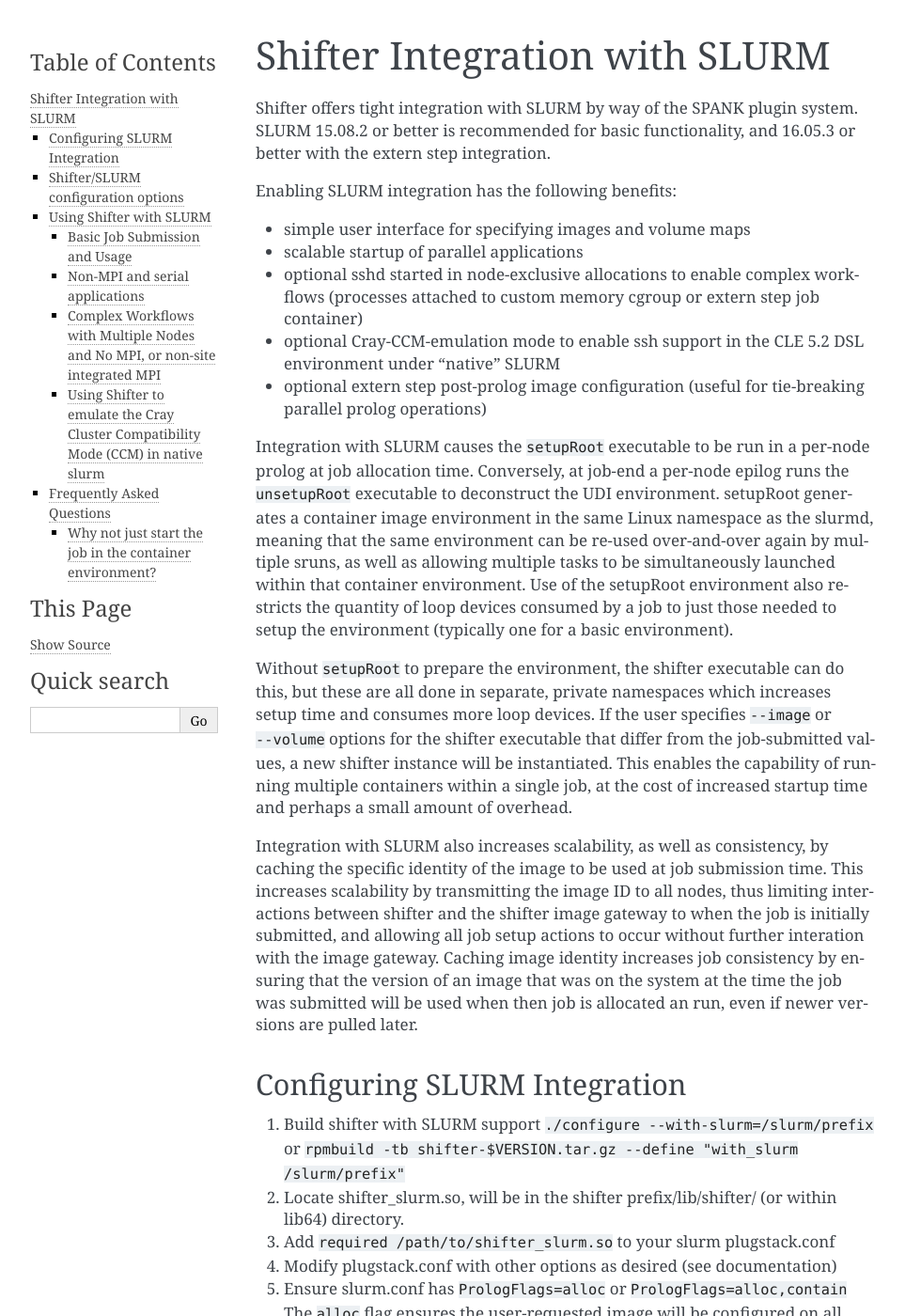
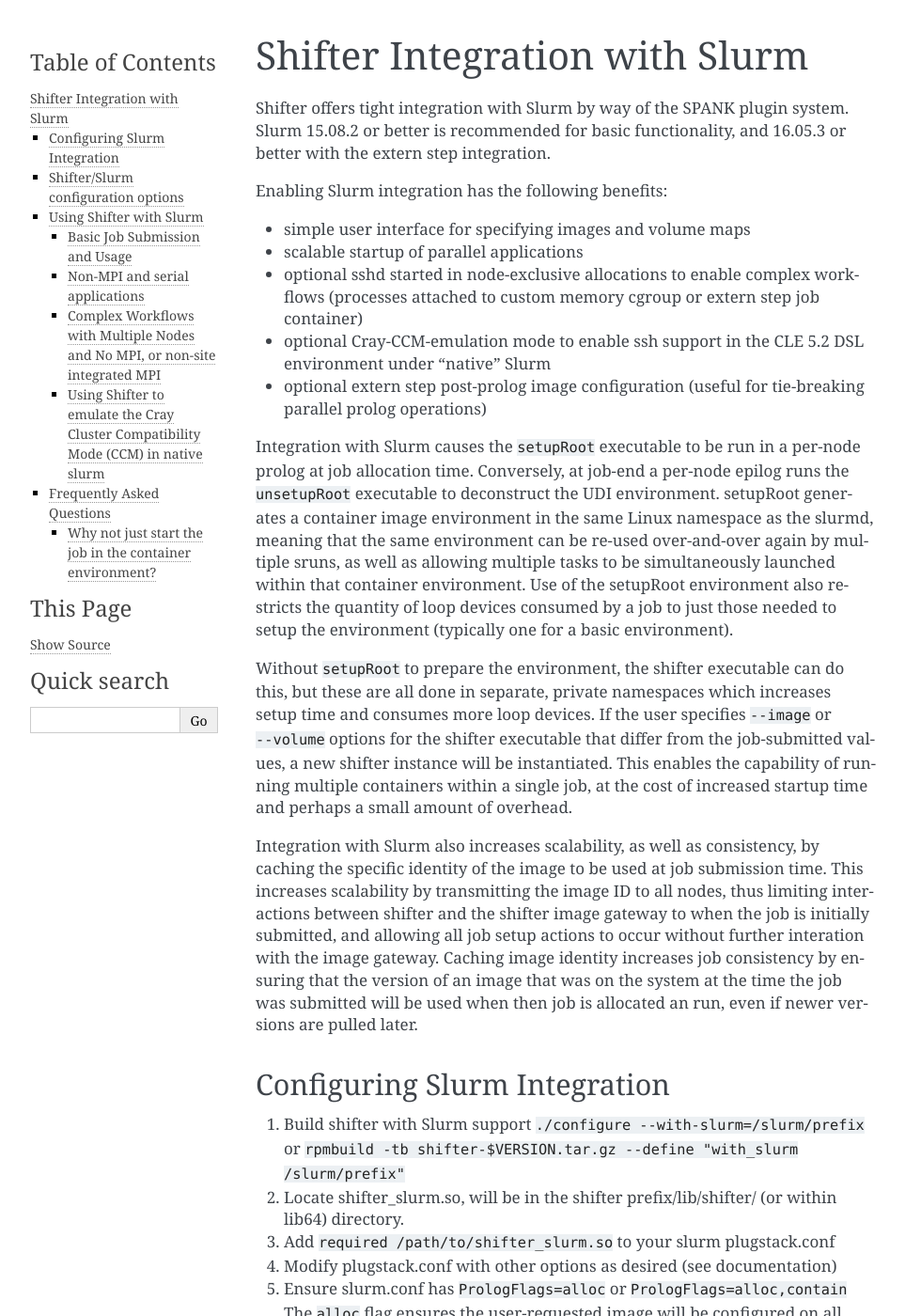
Before and after one commit to NERSC/shifter, a Sphinx documentation site: the page built from doc/wlm/slurm.rst, in a window 1280 px wide and 1400 px high. Shown: the whole window at 94% size, without its empty margins (148-1111 px from the left). Built offline with Sphinx 7.4.7, drawn with Linux system fonts in a browser that asks for light colours; some of the changed text lies outside the part shown.

```diff
--- a/doc/wlm/slurm.rst
+++ b/doc/wlm/slurm.rst
@@ -1,11 +1,11 @@
-Shifter Integration with SLURM
+Shifter Integration with Slurm
 ==============================
 
-Shifter offers tight integration with SLURM by way of the SPANK plugin system.
-SLURM 15.08.2 or better is recommended for basic functionality, and 16.05.3 or
+Shifter offers tight integration with Slurm by way of the SPANK plugin system.
+Slurm 15.08.2 or better is recommended for basic functionality, and 16.05.3 or
 better with the extern step integration.
 
-Enabling SLURM integration has the following benefits:
+Enabling Slurm integration has the following benefits:
 
 * simple user interface for specifying images and volume maps
 * scalable startup of parallel applications
@@ -13,11 +13,11 @@ Enabling SLURM integration has the following benefits:
   workflows (processes attached to custom memory cgroup or extern step job
   container)
 * optional Cray-CCM-emulation mode to enable ssh support in the CLE 5.2 DSL
-  environment under "native" SLURM
+  environment under "native" Slurm
 * optional extern step post-prolog image configuration (useful for tie-breaking
   parallel prolog operations)
 
-Integration with SLURM causes the :code:`setupRoot` executable to be run in a
+Integration with Slurm causes the :code:`setupRoot` executable to be run in a
 per-node prolog at job allocation time.  Conversely, at job-end a per-node epilog
 runs the :code:`unsetupRoot` executable to deconstruct the UDI environment. setupRoot
 generates a container image environment in the same Linux namespace as the
@@ -35,7 +35,7 @@ values, a new shifter instance will be instantiated.  This enables
 the capability of running multiple containers within a single job, at the cost
 of increased startup time and perhaps a small amount of overhead.
 
-Integration with SLURM also increases scalability, as well as consistency, by
+Integration with Slurm also increases scalability, as well as consistency, by
 caching the specific identity of the image to be used at job submission time.
 This increases scalability by transmitting the image ID to all nodes, thus
 limiting interactions between shifter and the shifter image gateway to when
@@ -45,9 +45,9 @@ increases job consistency by ensuring that the version of an image that was on
 the system at the time the job was submitted will be used when then job is
 allocated an run, even if newer versions are pulled later.
 
-Configuring SLURM Integration
+Configuring Slurm Integration
 -----------------------------
-1. Build shifter with SLURM support :code:`./configure --with-slurm=/slurm/prefix`
+1. Build shifter with Slurm support :code:`./configure --with-slurm=/slurm/prefix`
    or :code:`rpmbuild -tb shifter-$VERSION.tar.gz --define "with_slurm /slurm/prefix"`
 2. Locate shifter_slurm.so, will be in the shifter prefix/lib/shifter/
    (or within lib64) directory.
@@ -58,14 +58,14 @@ Configuring SLURM Integration
    nodes at job start (allocation) time.  The :code:`contain` flag is used to setup
    the "extern" step job container.
 
-Shifter/SLURM configuration options
+Shifter/Slurm configuration options
 -----------------------------------
 Additional configuration options can be added in plugstack.conf after the
 shifter_slurm.so path.  These options will control the behavior of the plugin.
 
 * *shifter_config* - by default the configured location for udiRoot.conf wil be
   used, however, if there is a specific version that should be used by the
-  SLURM plugin, adding :code:`shifter_config=/path/to/custom/udiRoot.conf` will
+  Slurm plugin, adding :code:`shifter_config=/path/to/custom/udiRoot.conf` will
   achieve that.
 * *extern_setup* - optionally specify a script/executable to run in the setup
   of the extern step, which occurs after the prolog runs.  This can be used to
@@ -82,7 +82,7 @@ shifter_slurm.so path.  These options will control the behavior of the plugin.
 * *memory_cgroup* - Path to where the memory cgroup is mounted. This is
   a recommended setting in all cases. The plugin will create a new cgroup
   tree under the memory cgroup called "shifter", and within that will follow
-  the SLURM standard (uid_<uid>/job_<jobid>).  e.g.,
+  the Slurm standard (uid_<uid>/job_<jobid>).  e.g.,
   :code:`memory_cgroup=/sys/fs/cgroup/memory`
 * *enable_ccm* - Enable the CCM emulation mode for Cray systems.  Requires
   enable_sshd as well. e.g., :code:`enable_ccm=1`
@@ -91,7 +91,7 @@ shifter_slurm.so path.  These options will control the behavior of the plugin.
   enabled it is run as the user within the container. See the shifter sshd
   documentation for more information.
 
-Using Shifter with SLURM
+Using Shifter with Slurm
 ------------------------
 Basic Job Submission and Usage
 ++++++++++++++++++++++++++++++
@@ -193,7 +193,7 @@ The CCM (:code:`--ccm`) capability is a special use-case of shifter to automatic
 start and allow the user access to the sshd that shifter can start.  This mode
 is distinct because it can automatically put the user script/session into the
 shifter environment prior to task start.  This is typically avoided to prevent
-SLURM from operating with privilege in the user defined environment.  However,
+Slurm from operating with privilege in the user defined environment.  However,
 it is permissible in the unique case of CCM, because CCM targets _only_ the
 already existing external environment, not a user-specified one.  I.e., CCM
 mode makes a shifter container out of the /dsl environment, starts an sshd in
@@ -229,7 +229,7 @@ Why not do it?:
 
 3. We did try to force slurm into :code:`/opt/slurm` of the container to allow srun
    and job submission to work within the container environment, but owing to
-   the way SLURM interacts with so many of the local system libraries via
+   the way Slurm interacts with so many of the local system libraries via
    dynamic linking, there were too many edge cases where direct interaction
-   with SLURM from within a generic UDI was not working quite right.  Also
+   with Slurm from within a generic UDI was not working quite right.  Also
    there may be some security concerns with such an approach.
```
